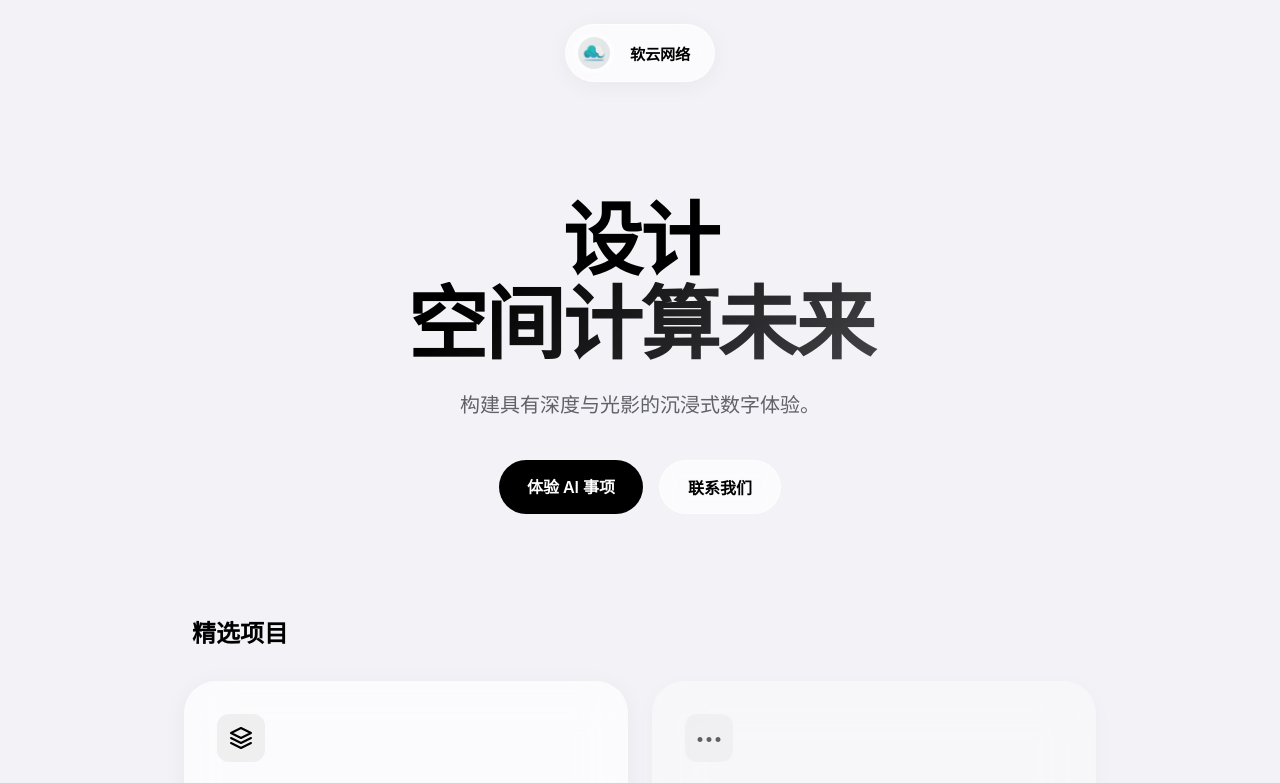
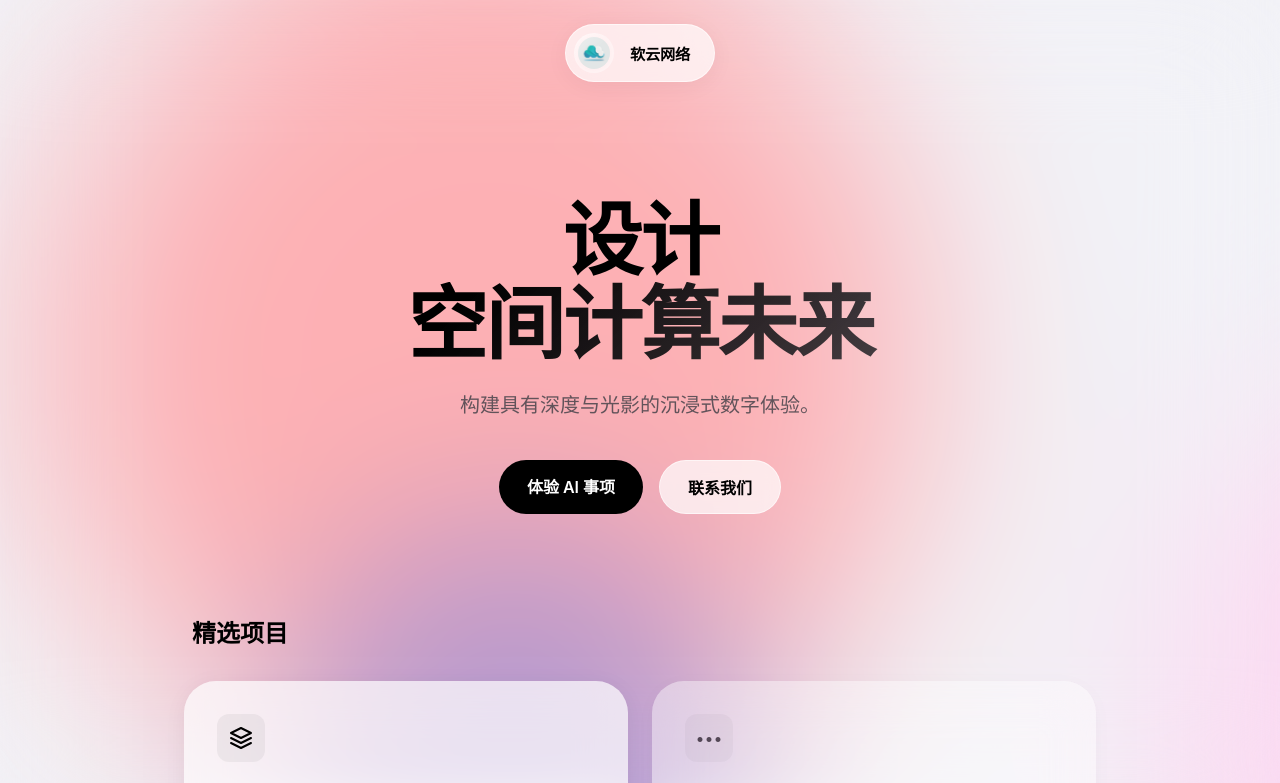
Before and after one commit to zocipro/ruanyun, a website built with Vite: page index.html in a window 1280 px wide. Shown: the top 783 px of the page. Built offline with nearby package versions, Linux system fonts and the light colour scheme; a web font is replaced by a local one.

Commit message:
Add files via upload

```diff
--- a/style.css
+++ b/style.css
@@ -63,8 +63,8 @@ body {
     min-height: 100dvh;
     /* Mobile viewport fix */
     overflow-x: hidden;
-    background: var(--bg-solid);
-    /* Fallback */
+    background: transparent;
+    /* Allow mesh to show */
     padding-bottom: env(safe-area-inset-bottom);
     /* Safe area for home indicator */
 }
@@ -73,7 +73,8 @@ body {
 .mesh-background {
     position: fixed;
     inset: 0;
-    z-index: -1;
+    z-index: 0;
+    /* Base layer */
     background: var(--bg-void, #f2f2f7);
     /* Default solid fallback */
     overflow: hidden;
@@ -155,6 +156,8 @@ body {
     display: flex;
     flex-direction: column;
     min-height: 100vh;
+    position: relative;
+    z-index: 1;
 }
 
 /* --- Navigation (Glass Bar) --- */
```
